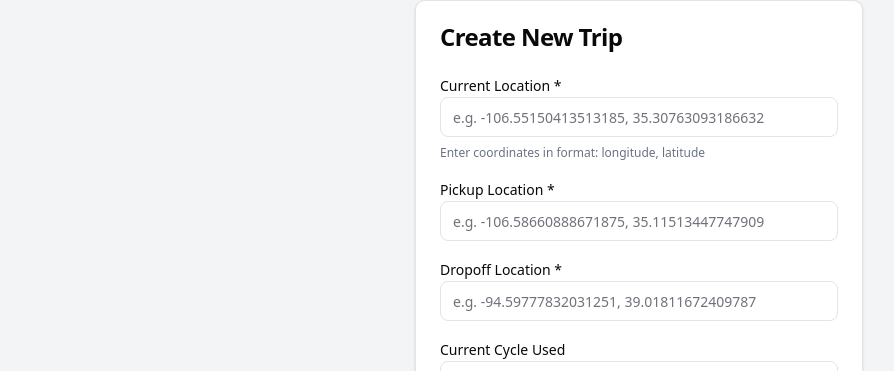
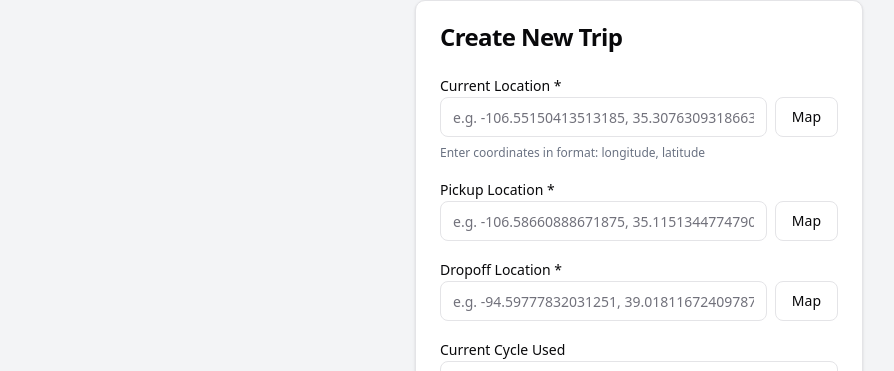
Before and after one commit to Javier1520/eld, a React (Vite) app in the folder frontend/: page /trips/new in a window 1280 px wide. Shown: the part 104-475 px from the top of the page, without its empty margins (1-895 px from the left). Built offline with nearby package versions, Linux system fonts and the light colour scheme; sample sign-in values are in the browser's storage.

Commit message:
add mapselector to every location

```diff
--- a/frontend/src/components/TripForm.tsx
+++ b/frontend/src/components/TripForm.tsx
@@ -7,6 +7,7 @@ import { Card, CardContent, CardHeader, CardTitle } from "@/components/ui/card";
 import { TripFormData } from "@/types";
 import { tripService } from "@/services/api";
 import { toast } from "@/hooks/use-toast";
+import MapSelector from "@/components/MapSelector";
 
 interface TripFormProps {
   initialData?: TripFormData;
@@ -31,6 +32,11 @@ const TripForm: React.FC<TripFormProps> = ({
   );
   const [isSubmitting, setIsSubmitting] = useState(false);
   const navigate = useNavigate();
+
+  // State to control which map selector is currently open
+  const [activeMapField, setActiveMapField] = useState<
+    keyof TripFormData | null
+  >(null);
 
   const handleInputChange = (e: React.ChangeEvent<HTMLInputElement>) => {
     const { name, value } = e.target;
@@ -82,7 +88,26 @@ const TripForm: React.FC<TripFormProps> = ({
     }
   };
 
+  // Open map selector for a specific field
+  const openMapSelector = (fieldName: keyof TripFormData) => {
+    setActiveMapField(fieldName);
+  };
+
+  // Handle coordinate selection from the map
+  const handleCoordinateSelected = (coordinates: string) => {
+    if (activeMapField) {
+      setFormData((prev) => ({ ...prev, [activeMapField]: coordinates }));
+    }
+    setActiveMapField(null); // Close the map
+  };
+
+  // Close map selector without selecting
+  const closeMapSelector = () => {
+    setActiveMapField(null);
+  };
+
   return (
+    <>
       <Card className="w-full max-w-md mx-auto">
         <CardHeader>
           <CardTitle>{isEditing ? "Edit Trip" : "Create New Trip"}</CardTitle>
@@ -91,6 +116,7 @@ const TripForm: React.FC<TripFormProps> = ({
           <form onSubmit={handleSubmit} className="space-y-4">
             <div className="space-y-2">
               <Label htmlFor="current_location">Current Location *</Label>
+              <div className="flex gap-2">
                 <Input
                   id="current_location"
                   name="current_location"
@@ -99,13 +125,24 @@ const TripForm: React.FC<TripFormProps> = ({
                   placeholder="e.g. -106.55150413513185, 35.30763093186632"
                   required
                   disabled={isSubmitting}
+                  onClick={() => openMapSelector("current_location")}
+                  readOnly
                 />
+                <Button
+                  type="button"
+                  variant="outline"
+                  onClick={() => openMapSelector("current_location")}
+                >
+                  Map
+                </Button>
+              </div>
               <p className="text-xs text-gray-500">
                 Enter coordinates in format: longitude, latitude
               </p>
             </div>
             <div className="space-y-2">
               <Label htmlFor="pickup_location">Pickup Location *</Label>
+              <div className="flex gap-2">
                 <Input
                   id="pickup_location"
                   name="pickup_location"
@@ -114,10 +151,21 @@ const TripForm: React.FC<TripFormProps> = ({
                   placeholder="e.g. -106.58660888671875, 35.11513447747909"
                   required
                   disabled={isSubmitting}
+                  onClick={() => openMapSelector("pickup_location")}
+                  readOnly
                 />
+                <Button
+                  type="button"
+                  variant="outline"
+                  onClick={() => openMapSelector("pickup_location")}
+                >
+                  Map
+                </Button>
+              </div>
             </div>
             <div className="space-y-2">
               <Label htmlFor="dropoff_location">Dropoff Location *</Label>
+              <div className="flex gap-2">
                 <Input
                   id="dropoff_location"
                   name="dropoff_location"
@@ -126,7 +174,17 @@ const TripForm: React.FC<TripFormProps> = ({
                   placeholder="e.g. -94.59777832031251, 39.01811672409787"
                   required
                   disabled={isSubmitting}
+                  onClick={() => openMapSelector("dropoff_location")}
+                  readOnly
                 />
+                <Button
+                  type="button"
+                  variant="outline"
+                  onClick={() => openMapSelector("dropoff_location")}
+                >
+                  Map
+                </Button>
+              </div>
             </div>
             <div className="space-y-2">
               <Label htmlFor="current_cycle_used">Current Cycle Used</Label>
@@ -159,6 +217,18 @@ const TripForm: React.FC<TripFormProps> = ({
           </form>
         </CardContent>
       </Card>
+
+      {/* Map Selector Modal */}
+      {activeMapField && (
+        <div className="fixed inset-0 bg-black bg-opacity-50 z-40">
+          <MapSelector
+            initialCoordinates={formData[activeMapField]}
+            onCoordinateSelected={handleCoordinateSelected}
+            onClose={closeMapSelector}
+          />
+        </div>
+      )}
+    </>
   );
 };
 
```
Lines whose indentation alone changed are shown as unchanged.
